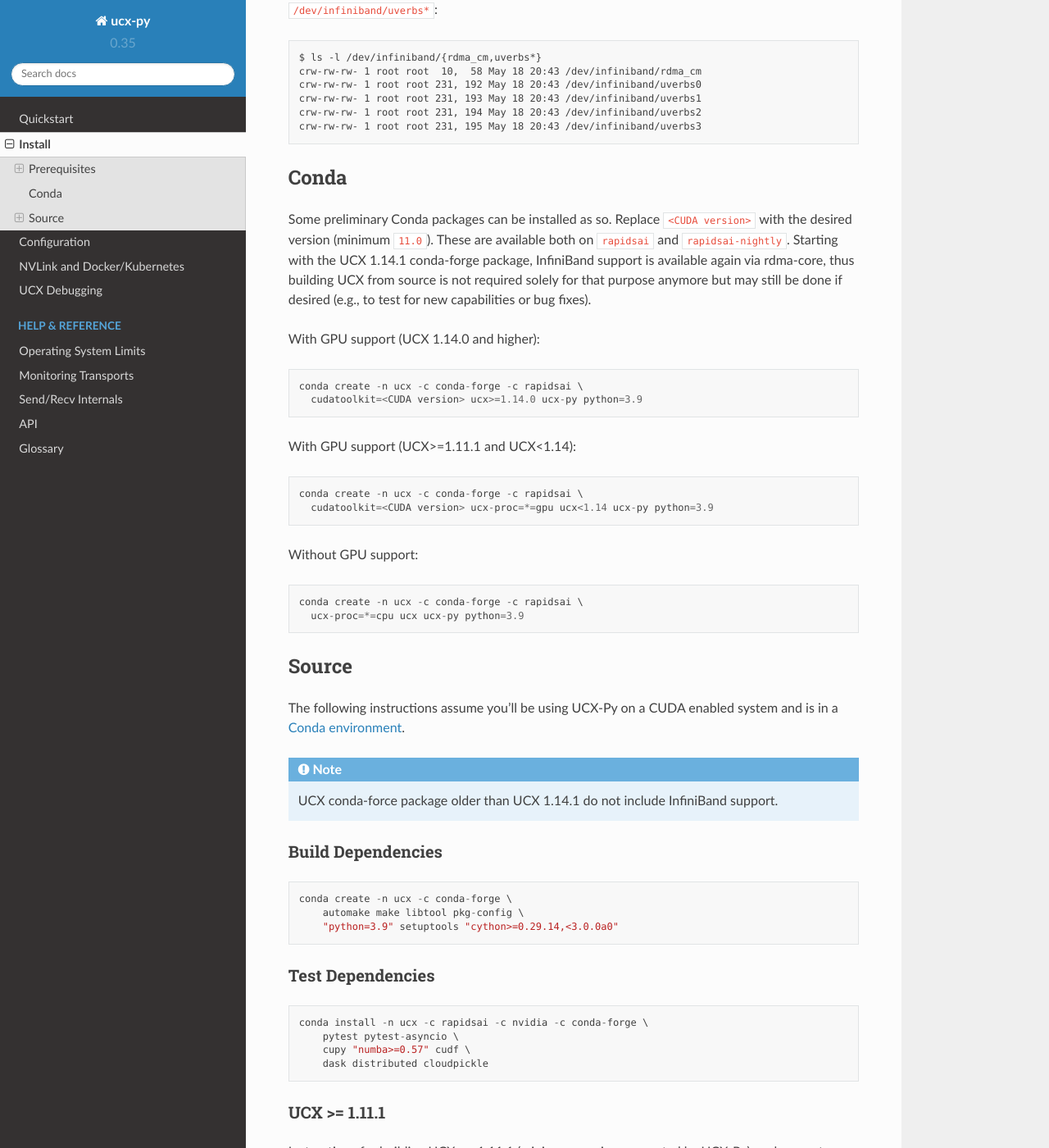
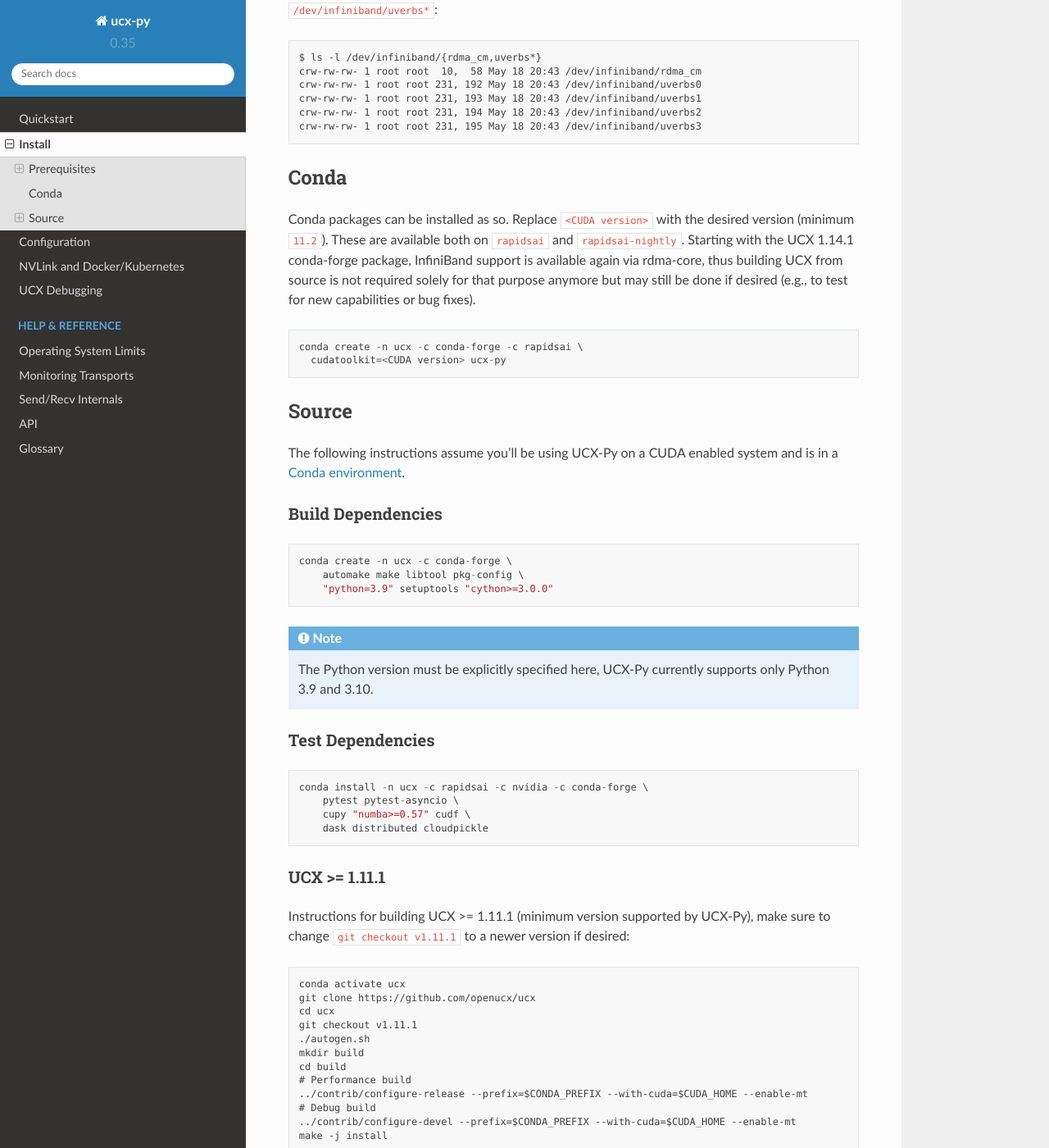
Before and after one commit to rapidsai/ucx-py, a Sphinx documentation site: the page built from docs/source/install.rst, in a window 1280 px wide and 1400 px high, scrolled down 630 px. Shown: the whole window at 82% size. Built offline with Sphinx 7.4.7 and the Read the Docs theme 2.0.0, drawn with Linux system fonts in a browser that asks for light colours.

Commit message:
Remove `ucx-proc` dependency and update docs
Since UCX 1.14.1, the `ucx-proc` package is not required anymore and all
UCX builds provide CUDA support. Remove that dependency and update docs
and warnings accordingly.

```diff
--- a/docs/source/install.rst
+++ b/docs/source/install.rst
@@ -35,43 +35,23 @@
 Conda
 -----
 
-Some preliminary Conda packages can be installed as so. Replace
-``<CUDA version>`` with the desired version (minimum ``11.0``). These are
-available both on ``rapidsai`` and ``rapidsai-nightly``. Starting with the
-UCX 1.14.1 conda-forge package, InfiniBand support is available again via
-rdma-core, thus building UCX from source is not required solely for that
-purpose anymore but may still be done if desired (e.g., to test for new
-capabilities or bug fixes).
-
-With GPU support (UCX 1.14.0 and higher):
+Conda packages can be installed as so. Replace ``<CUDA version>`` with the
+desired version (minimum ``11.2``). These are available both on ``rapidsai``
+and ``rapidsai-nightly``. Starting with the UCX 1.14.1 conda-forge package,
+InfiniBand support is available again via rdma-core, thus building UCX
+from source is not required solely for that purpose anymore but may still
+be done if desired (e.g., to test for new capabilities or bug fixes).
 
 ::
 
     conda create -n ucx -c conda-forge -c rapidsai \
-      cudatoolkit=<CUDA version> ucx>=1.14.0 ucx-py python=3.9
-
-With GPU support (UCX>=1.11.1 and UCX<1.14):
-
-::
-
-    conda create -n ucx -c conda-forge -c rapidsai \
-      cudatoolkit=<CUDA version> ucx-proc=*=gpu ucx<1.14 ucx-py python=3.9
-
-Without GPU support:
-
-::
-
-    conda create -n ucx -c conda-forge -c rapidsai \
-      ucx-proc=*=cpu ucx ucx-py python=3.9
+      cudatoolkit=<CUDA version> ucx-py
 
 
 Source
 ------
 
 The following instructions assume you'll be using UCX-Py on a CUDA enabled system and is in a `Conda environment <https://docs.conda.io/projects/conda/en/latest/>`_.
-
-.. note::
-    UCX conda-force package older than UCX 1.14.1 do not include InfiniBand support.
 
 
 Build Dependencies
@@ -81,7 +61,11 @@
 
     conda create -n ucx -c conda-forge \
         automake make libtool pkg-config \
-        "python=3.9" setuptools "cython>=0.29.14,<3.0.0a0"
+        "python=3.9" setuptools "cython>=3.0.0"
+
+.. note::
+    The Python version must be explicitly specified here, UCX-Py currently supports
+    only Python 3.9 and 3.10.
 
 Test Dependencies
 ~~~~~~~~~~~~~~~~~
```
Also changed, not shown: docs/source/quickstart.rst (+2 -9 lines), 4 other files.
